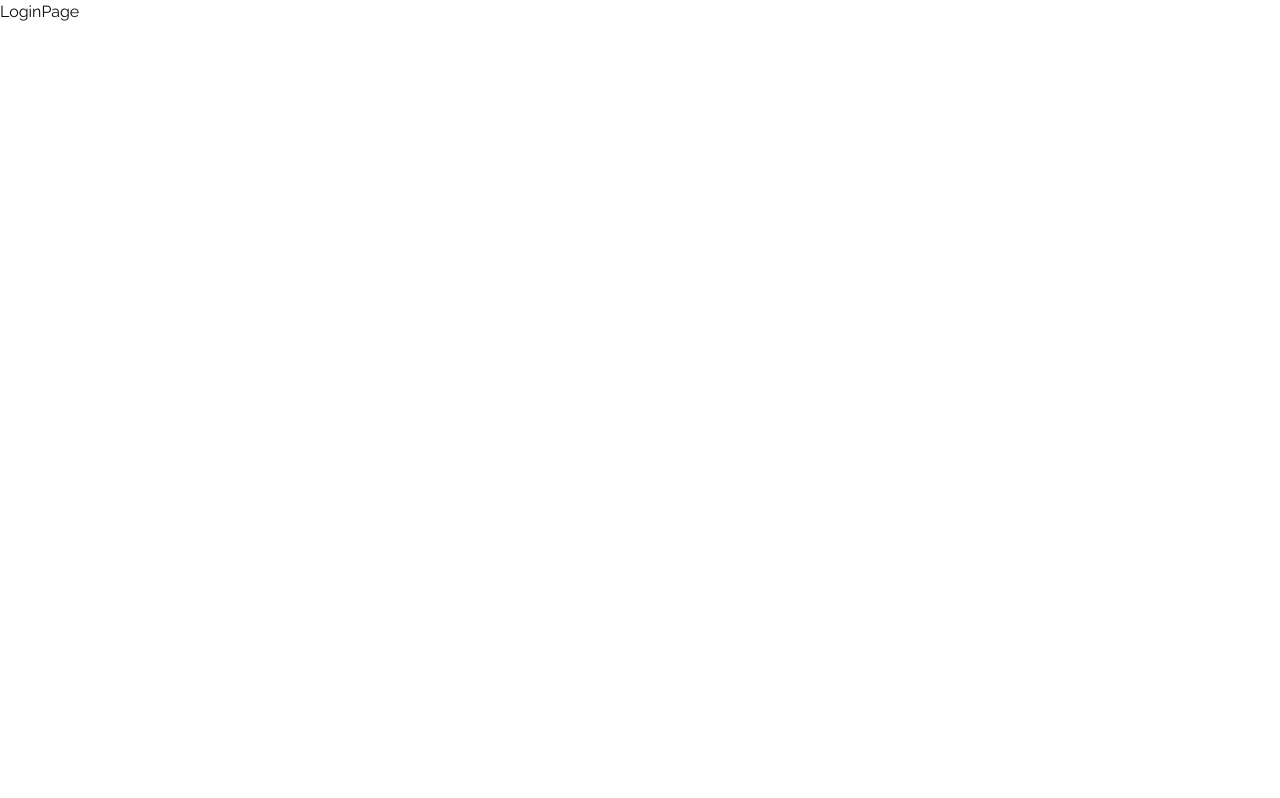
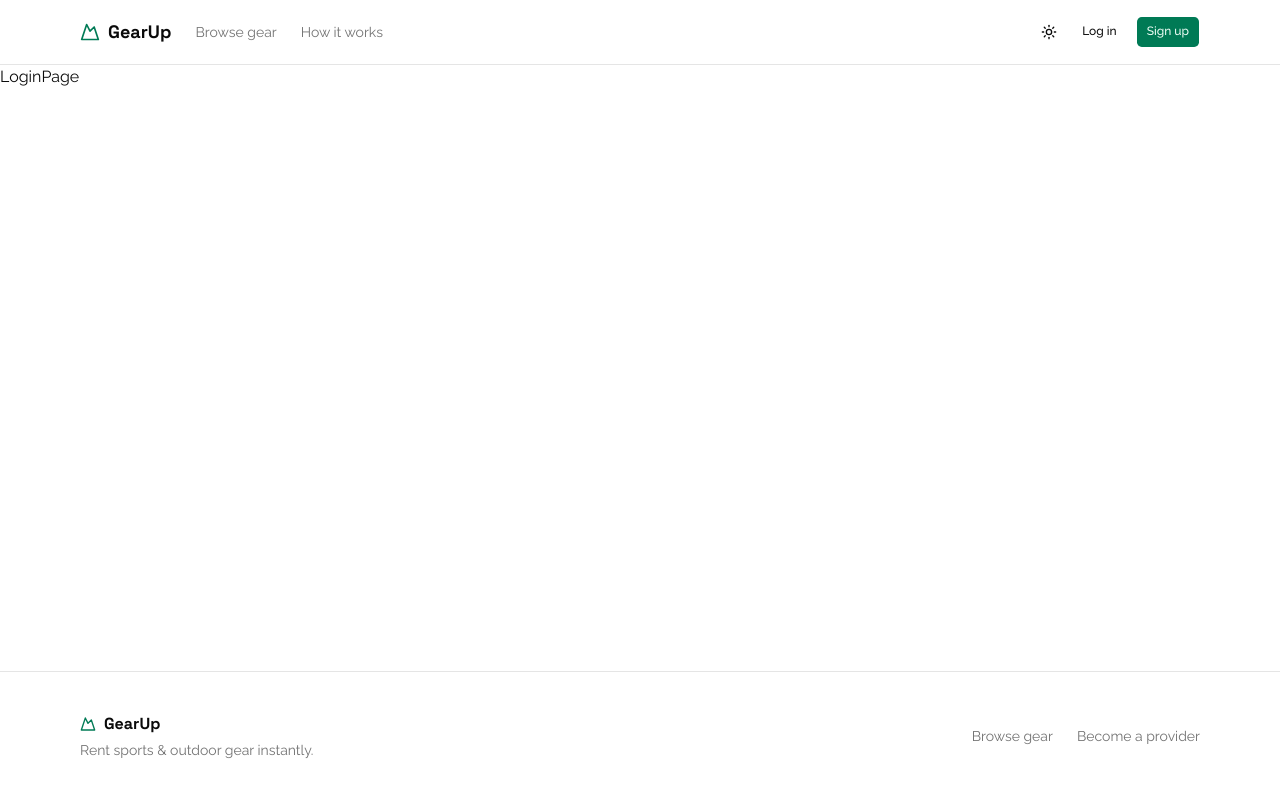
Before and after one commit to abdullahmamun1/gearUp-frontend, a Next.js app: page /login in a window 1280 px wide. Built offline with nearby package versions, Linux system fonts and the light colour scheme.

Commit message:
navbar and footer added

```diff
--- a/app/(auth)/layout.tsx
+++ b/app/(auth)/layout.tsx
@@ -1,3 +1,6 @@
+import { Footer } from "@/components/shared/Footer"
+import { Navbar } from "@/components/shared/Navbar"
+
 export default function AuthLayout({
   children,
 }: {
@@ -5,7 +8,9 @@ export default function AuthLayout({
 }) {
   return (
     <div className="flex min-h-svh flex-col">
+      <Navbar />
       <main className="flex-1">{children}</main>
+      <Footer />
     </div>
   )
 }
--- a/app/(public)/layout.tsx
+++ b/app/(public)/layout.tsx
@@ -1,5 +1,5 @@
-import { SiteFooter } from "@/components/shared/Footer"
-import { SiteHeader } from "@/components/shared/Navbar"
+import { Footer } from "@/components/shared/Footer"
+import { Navbar } from "@/components/shared/Navbar"
 
 export default function PublicLayout({
   children,
@@ -8,9 +8,9 @@ export default function PublicLayout({
 }) {
   return (
     <div className="flex min-h-svh flex-col">
-      <SiteHeader />
+      <Navbar />
       <main className="flex-1">{children}</main>
-      <SiteFooter />
+      <Footer />
     </div>
   )
 }
--- /dev/null
+++ b/components/shared/Footer.tsx
@@ -0,0 +1,29 @@
+import Link from "next/link"
+import { Mountain } from "lucide-react"
+
+export function Footer() {
+  return (
+    <footer className="mt-20 border-t">
+      <div className="mx-auto flex max-w-6xl flex-col gap-4 px-4 py-10 sm:flex-row sm:items-center sm:justify-between">
+        <div>
+          <p className="flex items-center gap-2 font-heading font-bold">
+            <Mountain className="size-4 text-primary" aria-hidden />
+            GearUp
+          </p>
+          <p className="mt-1 text-sm text-muted-foreground">
+            Rent sports &amp; outdoor gear instantly.
+          </p>
+        </div>
+
+        <nav className="flex gap-6 text-sm text-muted-foreground">
+          <Link href="/gear" className="hover:text-foreground">
+            Browse gear
+          </Link>
+          <Link href="/register" className="hover:text-foreground">
+            Become a provider
+          </Link>
+        </nav>
+      </div>
+    </footer>
+  )
+}
--- /dev/null
+++ b/components/shared/Navbar.tsx
@@ -0,0 +1,104 @@
+import Link from "next/link"
+import { Menu, Mountain } from "lucide-react"
+
+import { ThemeToggle } from "@/components/shared/ThemeToggle"
+import { Button, buttonVariants } from "@/components/ui/button"
+import {
+  Sheet,
+  SheetContent,
+  SheetHeader,
+  SheetTitle,
+  SheetTrigger,
+} from "@/components/ui/sheet"
+import { cn } from "@/lib/utils"
+
+const NAV_LINKS = [
+  { label: "Browse gear", href: "/gear" },
+  { label: "How it works", href: "/#how-it-works" },
+]
+
+export function Navbar() {
+  return (
+    <header className="sticky top-0 z-50 border-b bg-background/80 backdrop-blur-sm">
+      <div className="mx-auto flex h-16 max-w-6xl items-center gap-6 px-4">
+        <Link
+          href="/"
+          className="flex items-center gap-2 font-heading text-lg font-bold"
+        >
+          <Mountain className="size-5 text-primary" aria-hidden />
+          GearUp
+        </Link>
+
+        <nav className="hidden gap-6 text-sm md:flex">
+          {NAV_LINKS.map((link) => (
+            <Link
+              key={link.href}
+              href={link.href}
+              className="text-muted-foreground transition-colors hover:text-foreground"
+            >
+              {link.label}
+            </Link>
+          ))}
+        </nav>
+
+        <div className="ml-auto flex items-center gap-2">
+          <ThemeToggle />
+
+          <Link
+            href="/login"
+            className={cn(
+              buttonVariants({ variant: "ghost", size: "lg" }),
+              "hidden sm:inline-flex"
+            )}
+          >
+            Log in
+          </Link>
+          <Link
+            href="/register"
+            className={cn(
+              buttonVariants({ size: "lg" }),
+              "hidden sm:inline-flex"
+            )}
+          >
+            Sign up
+          </Link>
+
+          <Sheet>
+            <SheetTrigger
+              render={
+                <Button
+                  variant="ghost"
+                  size="icon-lg"
+                  className="md:hidden"
+                  aria-label="Open menu"
+                />
+              }
+            >
+              <Menu />
+            </SheetTrigger>
+            <SheetContent side="right">
+              <SheetHeader>
+                <SheetTitle>Menu</SheetTitle>
+              </SheetHeader>
+              <nav className="grid gap-1 px-4 text-sm">
+                {[
+                  ...NAV_LINKS,
+                  { label: "Log in", href: "/login" },
+                  { label: "Sign up", href: "/register" },
+                ].map((link) => (
+                  <Link
+                    key={link.href}
+                    href={link.href}
+                    className="rounded-md px-2 py-2 hover:bg-accent"
+                  >
+                    {link.label}
+                  </Link>
+                ))}
+              </nav>
+            </SheetContent>
+          </Sheet>
+        </div>
+      </div>
+    </header>
+  )
+}
--- /dev/null
+++ b/components/shared/ThemeToggle.tsx
@@ -0,0 +1,22 @@
+"use client"
+
+import { Moon, Sun } from "lucide-react"
+import { useTheme } from "next-themes"
+
+import { Button } from "@/components/ui/button"
+
+export function ThemeToggle() {
+  const { resolvedTheme, setTheme } = useTheme()
+
+  return (
+    <Button
+      variant="ghost"
+      size="icon"
+      aria-label="Toggle theme"
+      onClick={() => setTheme(resolvedTheme === "dark" ? "light" : "dark")}
+    >
+      <Sun className="size-4 dark:hidden" />
+      <Moon className="hidden size-4 dark:block" />
+    </Button>
+  )
+}
```
